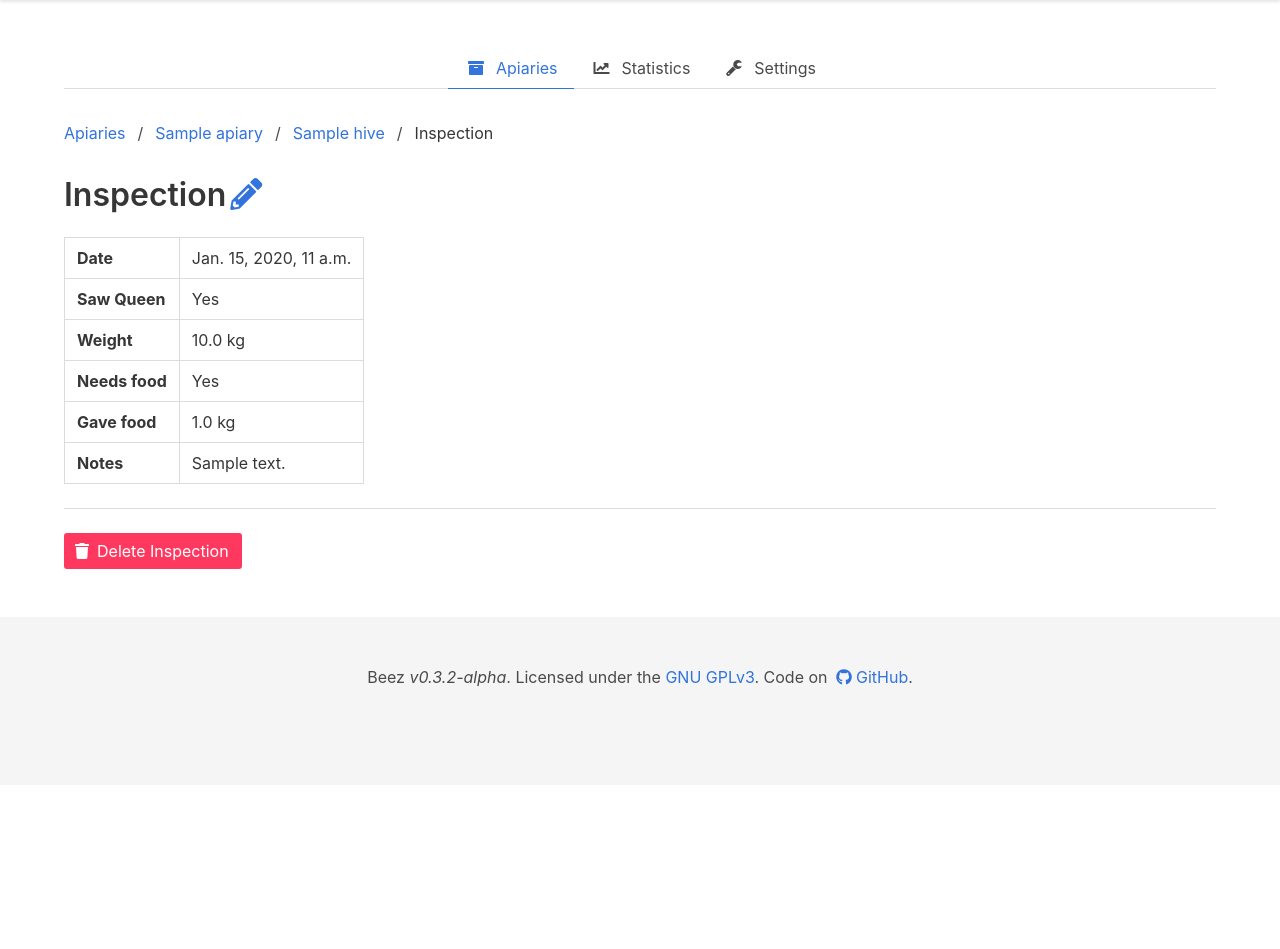
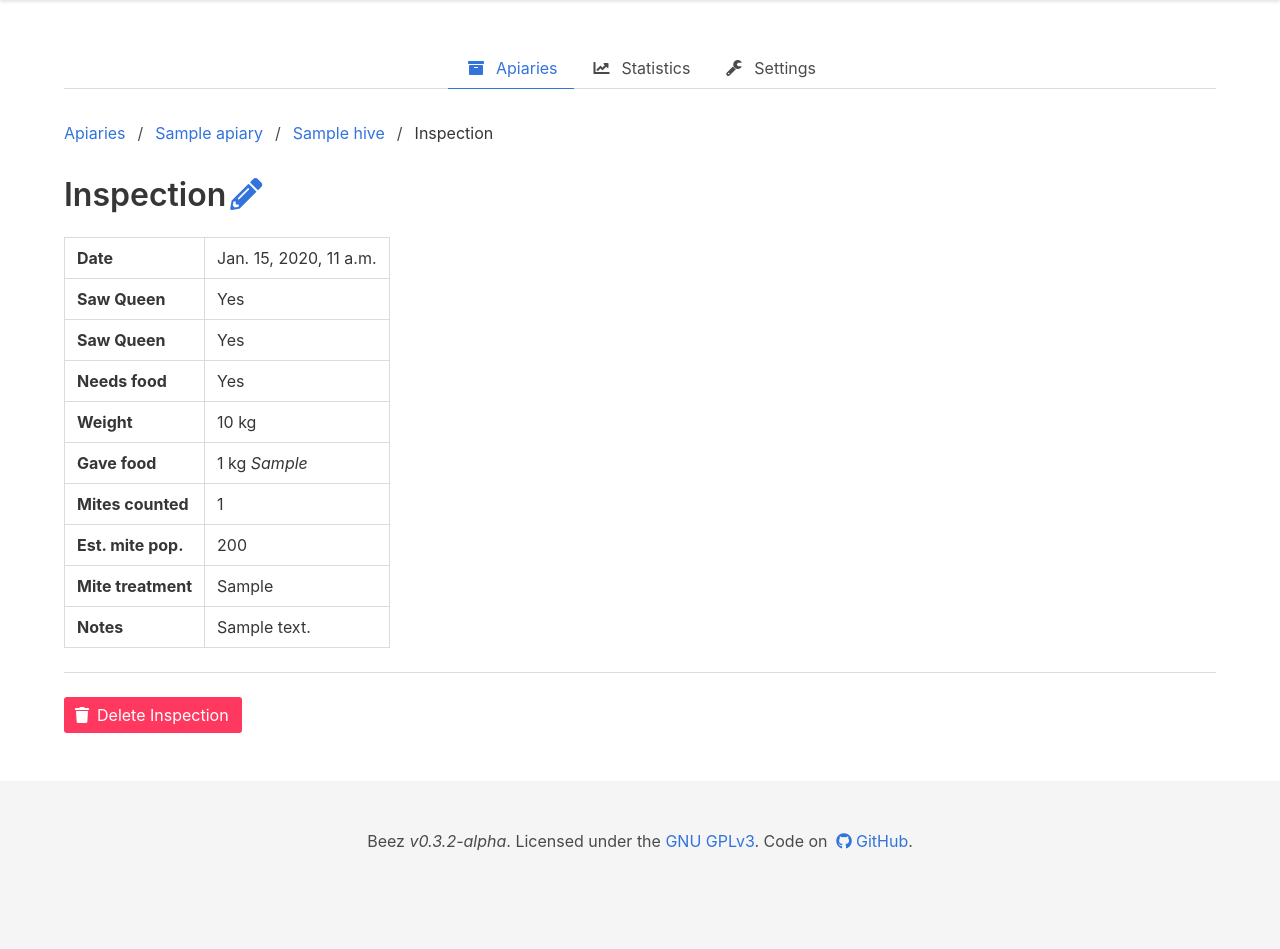
Before and after one commit to Retzudo/beez, a Django app: page /dashboard/inspections/1 in a window 1280 px wide. Shown: the part 52-1001 px from the top of the page. Before the commit the page ends 739 px from the top, so only its background shows below. Run offline with Django 3.2, Linux system fonts and the light colour scheme; a user stored in the database is signed in; tables that the repository leaves empty hold one stand-in row (values such as "Sample post"); parts of the project's set-up code (start-up, migrations or seed data) failed here and were passed over; some libraries are stand-ins or nearby versions.

Commit message:
Closes #4

```diff
--- a/beez/beez/settings/base.py
+++ b/beez/beez/settings/base.py
@@ -34,6 +34,7 @@ INSTALLED_APPS = [
     'django.contrib.sessions',
     'django.contrib.messages',
     'django.contrib.staticfiles',
+    'django.contrib.humanize',
     'markdown_deux',
     'qr_code',
     'core',
--- a/beez/core/models.py
+++ b/beez/core/models.py
@@ -83,9 +83,13 @@ class Inspection(models.Model):
     hive = models.ForeignKey(Hive, related_name='inspections', on_delete=models.CASCADE)
     date = models.DateTimeField()
     weight = models.FloatField(blank=True, null=True, validators=[validators.MinValueValidator(0)])
-    saw_queen = models.BooleanField(default=False)
-    needs_food = models.BooleanField(default=False)
-    gave_food = models.FloatField(blank=True, null=True, validators=[validators.MinValueValidator(0.1)])
+    saw_queen = models.NullBooleanField(choices=((True, 'Yes'), (False, 'No')))
+    saw_eggs = models.NullBooleanField(choices=((True, 'Yes'), (False, 'No')))
+    needs_food = models.NullBooleanField(choices=((True, 'Yes'), (False, 'No')))
+    gave_food = models.CharField(blank=True, null=True, max_length=255)
+    how_much_food = models.FloatField(blank=True, null=True, validators=[validators.MinValueValidator(0.1)])
+    mites_counted = models.PositiveSmallIntegerField(blank=True, null=True)
+    mite_treatment = models.CharField(max_length=255, blank=True, null=True)
 
     notes = models.TextField(blank=True, null=True)
 
@@ -97,6 +101,10 @@ class Inspection(models.Model):
 
     def get_absolute_url(self):
         return reverse('frontend:inspection-detail', args=[self.pk])
+
+    @property
+    def estimated_mite_population(self):
+        return self.mites_counted * 200
 
 
 class Harvest(models.Model):
--- a/beez/frontend/templates/frontend/inspection/detail.html
+++ b/beez/frontend/templates/frontend/inspection/detail.html
@@ -1,6 +1,6 @@
 {% extends 'frontend/master.html' %}
 
-{% load markdown_deux_tags %}
+{% load markdown_deux_tags humanize %}
 
 {% block title %}Inspection - {{ block.super }}{% endblock %}
 
@@ -30,32 +30,69 @@
                     <th>Date</th>
                     <td>{{ inspection.date }}</td>
                 </tr>
+                {% if inspection.saw_queen != None %}
                     <tr>
                         <th>Saw Queen</th>
                         <td>{{ inspection.saw_queen|yesno|capfirst }}</td>
                     </tr>
+                {% endif %}
+                {% if inspection.saw_eggs != None %}
                     <tr>
-                    <th>Weight</th>
-                    <td>{% if inspection.weight %}{{ inspection.weight }} {{ user.settings.current_weight_unit }}{% else %}<em>N/A</em>{% endif %}</td>
+                        <th>Saw Queen</th>
+                        <td>{{ inspection.saw_eggs|yesno|capfirst }}</td>
                     </tr>
+                {% endif %}
+                {% if inspection.needs_food != None %}
                     <tr>
                         <th>Needs food</th>
                         <td>{{ inspection.needs_food|yesno|capfirst }}</td>
                     </tr>
+                {% endif %}
+                {% if inspection.weight %}
+                    <tr>
+                        <th>Weight</th>
+                        <td>{{ inspection.weight|floatformat }} {{ user.settings.current_weight_unit }}</td>
+                    </tr>
+                {% endif %}
+                {% if inspection.gave_food or inspection.how_much_food %}
                     <tr>
                         <th>Gave food</th>
-                    <td>{% if inspection.gave_food %}{{ inspection.gave_food }} {{ user.settings.current_weight_unit }}{% else %}<em>N/A</em>{% endif %}</td>
+                        <td>
+                            {% if inspection.how_much_food %}
+                                {{ inspection.how_much_food|floatformat }} {{ user.settings.current_weight_unit }}
+                            {% endif %}
+                            {% if inspection.gave_food %}
+                                <em>{{ inspection.gave_food }}</em>
+                            {% endif %}
+                        </td>
                     </tr>
+                {% endif %}
+                {% if inspection.mites_counted %}
+                    <tr>
+                        <th>Mites counted</th>
+                        <td>{{ inspection.mites_counted }}</td>
+                    </tr>
+                    <tr>
+                        <th>Est. mite pop.</th>
+                        <td>{{ inspection.estimated_mite_population|intcomma }}</td>
+                    </tr>
+                {% endif %}
+                {% if inspection.mite_treatment %}
+                    <tr>
+                        <th>Mite treatment</th>
+                        <td>{{ inspection.mite_treatment }}</td>
+                    </tr>
+                {% endif %}
+                {% if inspection.notes %}
                     <tr>
                         <th>Notes</th>
                         <td>
-                        {% if inspection.notes %}
-                            <div class="content">{{ inspection.notes|markdown }}</div>
-                        {% else %}
-                            <em>N/A</em>
-                        {% endif %}
+                            <div class="content">
+                                {{ inspection.notes|markdown }}
+                            </div>
                         </td>
                     </tr>
+                {% endif %}
             </table>
 
             <hr>
--- a/beez/frontend/views/inspection.py
+++ b/beez/frontend/views/inspection.py
@@ -16,7 +16,7 @@ class InspectionDetailView(LoginRequiredMixin, DetailView):
 class InspectionCreateView(LoginRequiredMixin, CreateView):
     template_name = 'frontend/inspection/form.html'
     model = Inspection
-    fields = ['date', 'weight', 'saw_queen', 'needs_food', 'gave_food', 'notes']
+    fields = ['date', 'weight', 'saw_queen', 'saw_eggs', 'needs_food', 'gave_food', 'how_much_food', 'mites_counted', 'mite_treatment', 'notes']
 
     def form_valid(self, form):
         form.instance.hive = Hive.objects.get(apiary__owner=self.request.user, pk=self.kwargs.get('pk'))
@@ -26,7 +26,7 @@ class InspectionCreateView(LoginRequiredMixin, CreateView):
 class InspectionUpdateView(LoginRequiredMixin, UpdateView):
     template_name = 'frontend/inspection/form.html'
     model = Inspection
-    fields = ['date', 'weight', 'saw_queen', 'notes']
+    fields = ['date', 'weight', 'saw_queen', 'saw_eggs', 'needs_food', 'gave_food', 'how_much_food', 'mites_counted', 'mite_treatment', 'notes']
 
     def get_queryset(self):
         return Inspection.objects.filter(hive__apiary__owner=self.request.user)
```
Also changed, not shown: beez/frontend/templates/frontend/inspection/form.html (+80 -5 lines), beez/core/migrations/0005_auto_20180409_0826.py (added). Lines whose indentation alone changed are shown as unchanged.
